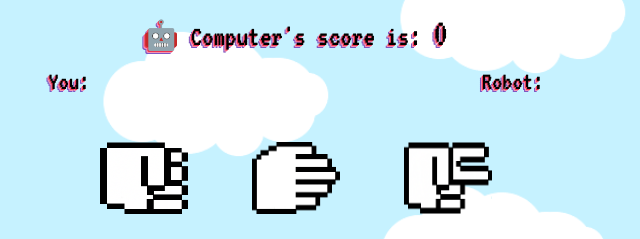
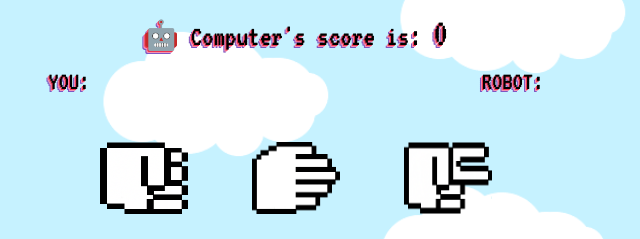
Before and after one commit to cagri-a/RPS, a plain HTML site: page index.html in a window 1280 px wide. Shown: the part 321-560 px from the top of the page, 344-984 px from the left. Drawn offline with Linux system fonts and the light colour scheme.

Commit message:
Update index.html

```diff
--- a/index.html
+++ b/index.html
@@ -29,8 +29,8 @@
     </div>
 
     <div class="selections">
-        <p id="youSelect">You:</p>
-        <p id="compSelect">Robot:</p>
+        <p id="youSelect">YOU:</p>
+        <p id="compSelect">ROBOT:</p>
     </div>
 
     <div class="buttons">
```
